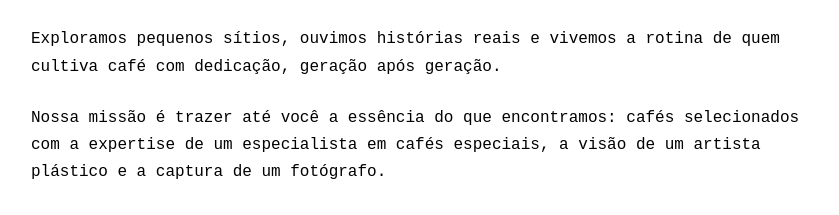
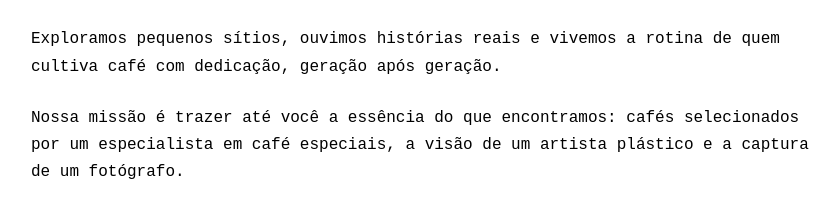
Before and after one commit to revolue/terra-alta, a website built with Vite: page index.html in a window 1280 px wide. Shown: the part 120-335 px from the top of the page, without its empty margins (209-1048 px from the left). Built offline with nearby package versions, Linux system fonts and the light colour scheme.

Commit message:
Ajustar texto: trocar 'com a expertise de' por 'por' na missão

```diff
--- a/index.html
+++ b/index.html
@@ -6,7 +6,7 @@
     <title>TERRA•ALTA - Pessoas, Café e Arte</title>
 
     <!-- SEO Meta Tags -->
-    <meta name="description" content="Exploramos pequenos sítios, ouvimos histórias reais e vivemos a rotina de quem cultiva café com dedicação, geração após geração. Nossa missão é trazer até você a essência do que encontramos: cafés selecionados com a expertise de um especialista em cafés especiais, a visão de um artista plástico e a captura de um fotógrafo." />
+    <meta name="description" content="Exploramos pequenos sítios, ouvimos histórias reais e vivemos a rotina de quem cultiva café com dedicação, geração após geração. Nossa missão é trazer até você a essência do que encontramos: cafés selecionados por um especialista em café especiais, a visão de um artista plástico e a captura de um fotógrafo." />
     <meta name="keywords" content="pessoas, café, arte, terra alta, café especial, São Paulo, fotografia, cultura do café" />
     <meta name="author" content="TERRA ALTA" />
     <meta name="robots" content="index, follow" />
--- a/src/main.js
+++ b/src/main.js
@@ -8,7 +8,7 @@ document.querySelector('#app').innerHTML = `
     </div>
     <div class="text-content">
       <p>Exploramos pequenos sítios, ouvimos histórias reais e vivemos a rotina de quem cultiva café com dedicação, geração após geração.</p>
-      <p>Nossa missão é trazer até você a essência do que encontramos: cafés selecionados com a expertise de um especialista em cafés especiais, a visão de um artista plástico e a captura de um fotógrafo.</p>
+      <p>Nossa missão é trazer até você a essência do que encontramos: cafés selecionados por um especialista em café especiais, a visão de um artista plástico e a captura de um fotógrafo.</p>
 
       <div class="instagram-link">
         <a href="https://www.instagram.com/terra.alta.pjct/" target="_blank" rel="noopener noreferrer">
```
